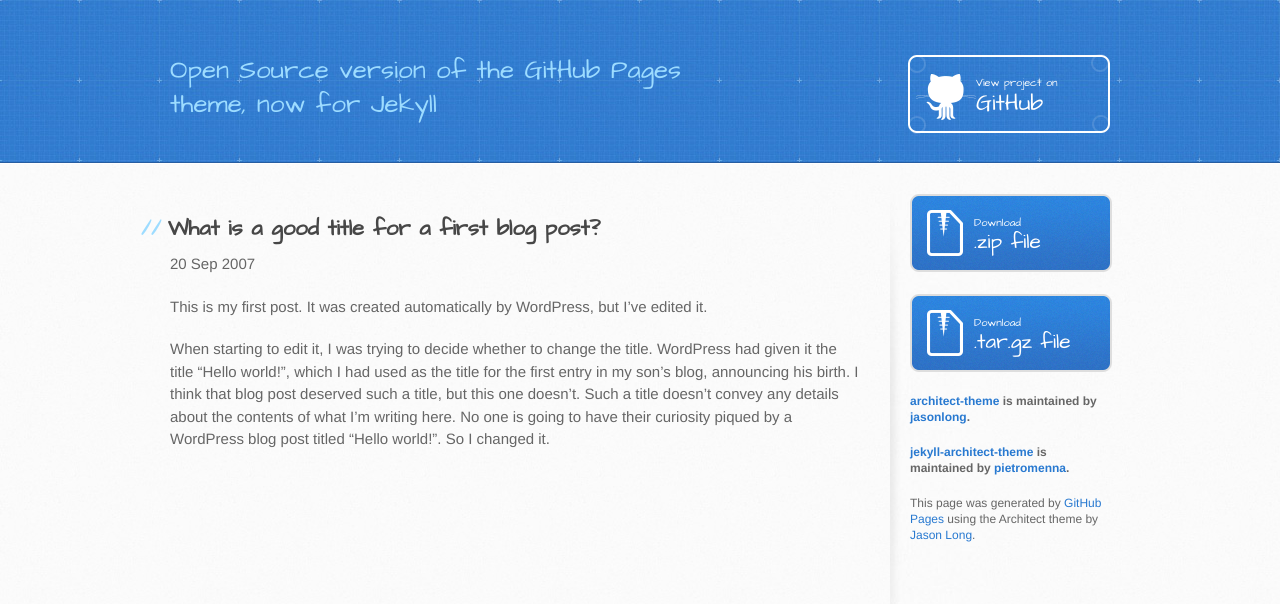
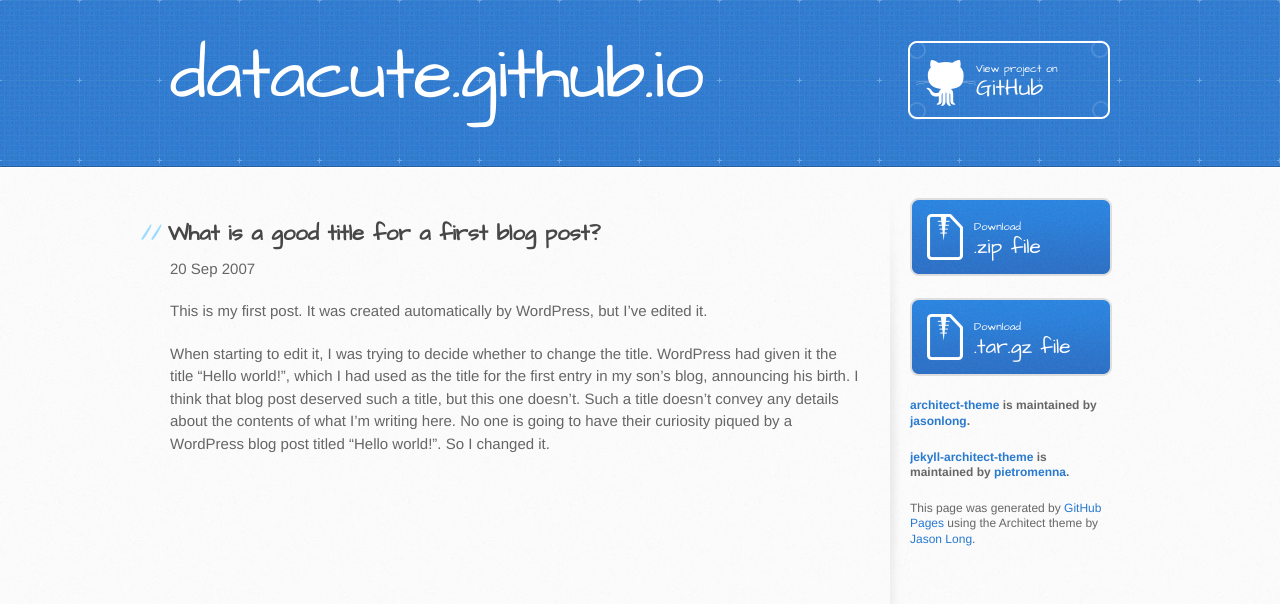
Before and after one commit to datacute/datacute.github.io, a Jekyll site: the page built from _posts/2007-09-20-hello-world.md, in a window 1280 px wide. Shown: the top 604 px of the page. Built offline with Jekyll 4.4.1, drawn with Linux system fonts in a browser that asks for light colours; the repository's description, which GitHub fills in, is left out.

Commit message:
Change template to refer to github config

```diff
--- a/_layouts/default.html
+++ b/_layouts/default.html
@@ -19,8 +19,8 @@
   <body>
     <header>
       <div class="inner">
-        <h1> {{ site.name }} </h1>
-        <h2>Open Source version of the GitHub Pages theme, now for Jekyll</h2>
+        <h1> {{ site.github.project_title }} </h1>
+        <h2> {{ site.github.project_tagline }} </h2>
         <a href="https://github.com/pietromenna/jekyll-architect-theme" class="button"><small>View project on</small> GitHub</a>
       </div>
     </header>
```
